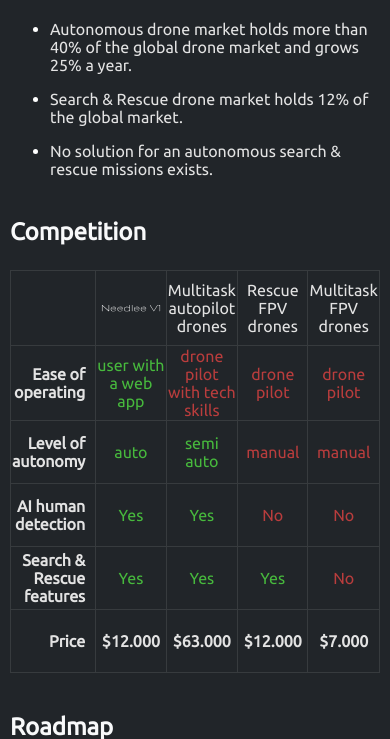
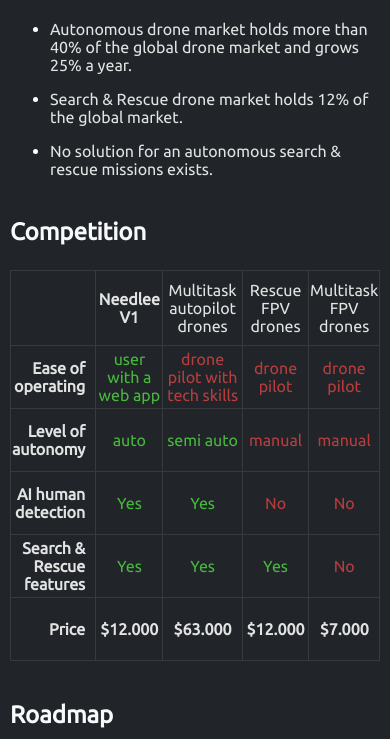
Before and after one commit to needlee-uav/website, a Flask app: page /investors in a window 390 px wide. Shown: the part 482-1221 px from the top of the page. Run offline with Flask 3, Linux system fonts and the light colour scheme.

Commit message:
investors tiny fixes

```diff
--- a/static/style.css
+++ b/static/style.css
@@ -291,6 +291,12 @@
 
 .double-group-element p {
     margin: 0px;
+}
+
+#needlee-v1-logo {
+    @media (max-width:850px) {
+        content: url(img/needlee-v1-logo-mobile.svg);
+    }
 }
 
 .icon-60 {
--- a/templates/investors.html
+++ b/templates/investors.html
@@ -42,8 +42,9 @@
         </colgroup>
         <tr>
             <th></th>
-            <th><img src="{{ url_for('static', filename='img/needlee-v1-logo.svg') }}" width="90%"></th>
-            <th style="padding: 10px 0px;"><p class="standart-p quality-standart">Multitask autopilot drones</p></th>
+            <!-- <th><img id="needlee-v1-logo" src="{{ url_for('static', filename='img/needlee-v1-logo.svg') }}" width="90%"></th> -->
+            <th style="padding: 10px 0px;"><p class="standart-p quality-standart" style="font-weight: 800;">Needlee V1</p></th>
+            <th style="padding: 10px 5px;"><p class="standart-p quality-standart">Multitask autopilot drones</p></th>
             <th style="padding: 10px 0px;"><p class="standart-p quality-standart">Rescue FPV drones</p></th>
             <th style="padding: 10px 0px;"><p class="standart-p quality-standart">Multitask FPV drones</p></th>
         </tr>
```
Also changed, not shown: static/img/needlee-v1-logo.svg (deleted).
